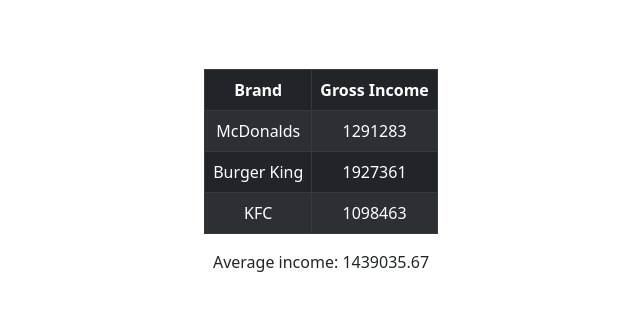
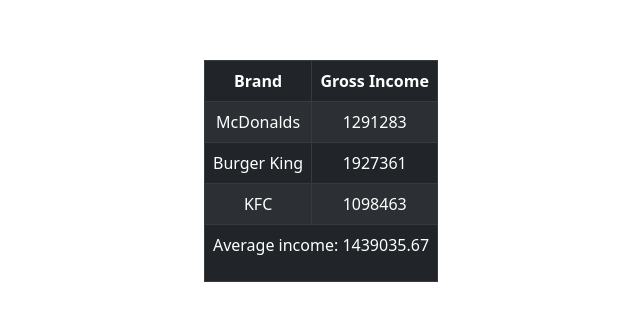
Before and after one commit to PabloMacieyko/utn-labcomIII-practices, a React (Vite) app in the folder base_project_React_Vite/: page / in a window 1280 px wide. Shown: the part 221-542 px from the top of the page, without its empty margins (319-959 px from the left). Built offline with nearby package versions, Linux system fonts and the light colour scheme.

Commit message:
average calculation added to component table

```diff
--- a/base_project_React_Vite/src/App.jsx
+++ b/base_project_React_Vite/src/App.jsx
@@ -1,5 +1,4 @@
 import "./App.css";
-import AverageCalculator from "./components/averageCalculator/AverageCalculator";
 import TableComponent from "./components/tableComponent/TableComponent";
 
 function App() {
@@ -12,7 +11,6 @@
   return (
     <div>
       <TableComponent netIncomes={netIncomes} />
-      <AverageCalculator netIncomes={netIncomes} />
     </div>
   );
 }
--- a/base_project_React_Vite/src/components/tableComponent/TableComponent.jsx
+++ b/base_project_React_Vite/src/components/tableComponent/TableComponent.jsx
@@ -1,4 +1,6 @@
 import Table from "react-bootstrap/Table";
+import AverageCalculator from "../averageCalculator/AverageCalculator";
+
 
 const TableComponent = ({ netIncomes }) => {
   return (
@@ -17,6 +19,11 @@
           </tr>
         ))}
       </tbody>
+      <tfoot>
+        <tr>
+          <td colSpan="2"><AverageCalculator netIncomes={netIncomes}/></td>
+        </tr>
+      </tfoot>
     </Table>
   );
 };
```
